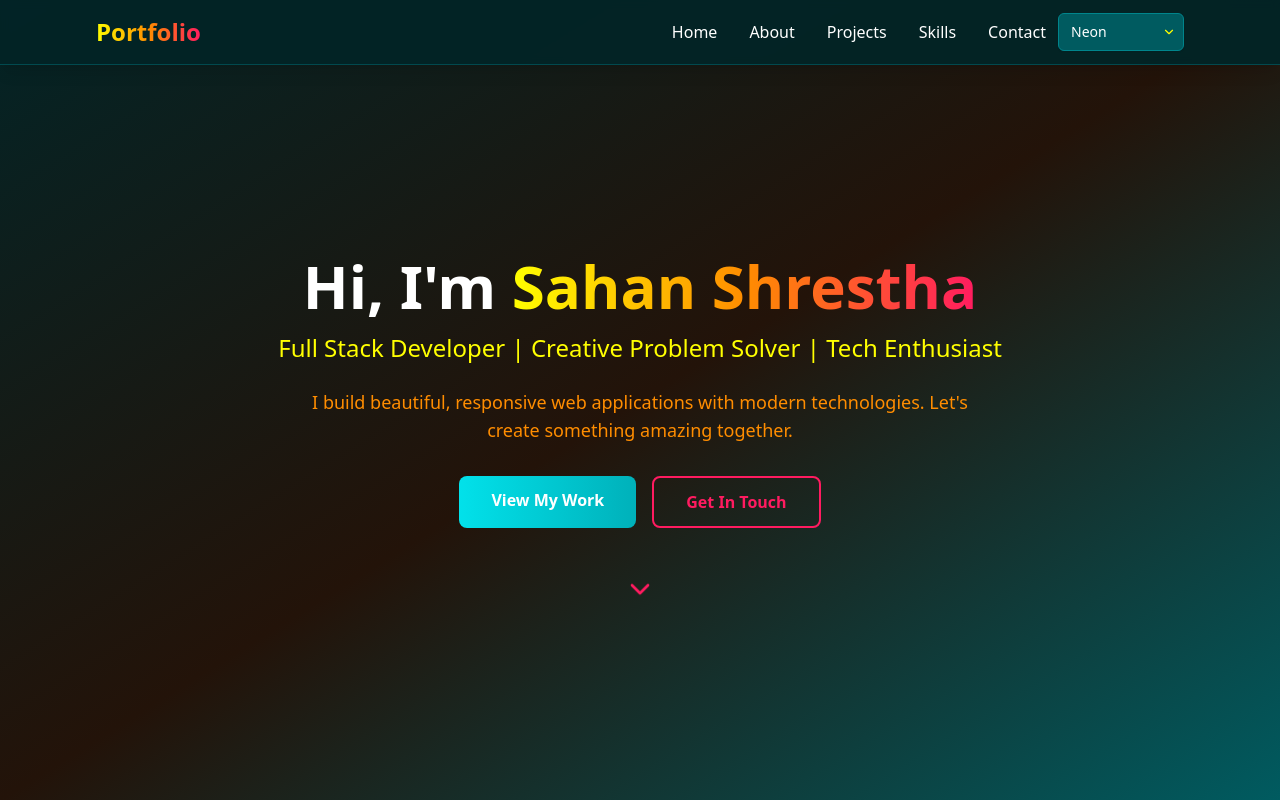
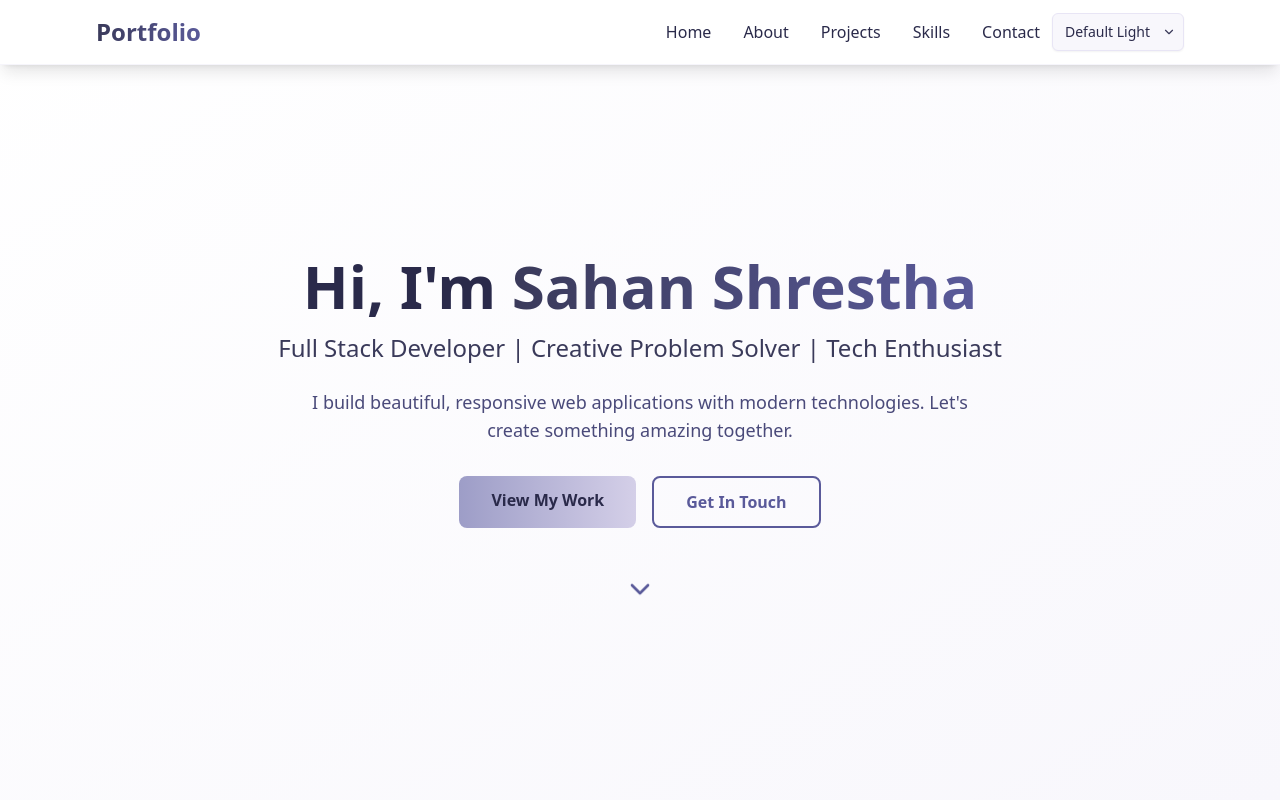
Before and after one commit to sahanhomah/Portfolio, a React (Vite) app: page / in a window 1280 px wide. Shown: the top 800 px of the page. Built offline with nearby package versions, Linux system fonts and the light colour scheme.

Commit message:
theme manage garya

```diff
--- a/src/components/Contact.jsx
+++ b/src/components/Contact.jsx
@@ -70,7 +70,6 @@ export default function Contact() {
   const socialLinks = [
     { icon: ExternalLink, url: "https://github.com/sahanhomah", label: "GitHub", color: "hover:text-brand-100" },
     { icon: ExternalLink, url: "https://www.linkedin.com/in/sahan-shrestha-09a919316/", label: "LinkedIn", color: "hover:text-brand-300" },
-
     { icon: Mail, url: "mailto:sahanshrestha2000@gmail.com", label: "Email", color: "hover:text-brand-300" }
   ];
 
@@ -107,7 +106,7 @@ export default function Contact() {
                 <div>
                   <p className="text-brand-200 text-sm">Phone</p>
                   <a href="tel:+1234567890" className="text-lg hover:text-brand-300 transition">
-                    +1 (234) 567-8900
+                    +977 9813068936
                   </a>
                 </div>
               </div>
--- a/src/components/Hero.jsx
+++ b/src/components/Hero.jsx
@@ -2,7 +2,7 @@ import { ChevronDown } from 'lucide-react';
 
 export default function Hero() {
   return (
-    <section id="home" className="min-h-screen bg-gradient-to-br from-brand-900 via-[#231309] to-brand-800 text-brand-50 flex items-center justify-center pt-16">
+    <section id="home" className="min-h-screen bg-gradient-to-br from-brand-900 to-brand-800 text-brand-50 flex items-center justify-center pt-16">
       <div className="max-w-4xl mx-auto px-4 sm:px-6 lg:px-8 text-center animate-fade-in">
         <div className="mb-8">
           <h1 className="text-4xl md:text-6xl font-bold mb-4 leading-tight">
--- a/src/theme.js
+++ b/src/theme.js
@@ -1,6 +1,22 @@
 export const THEME_STORAGE_KEY = 'portfolio-theme'
 
 export const THEMES = [
+  {
+    id: 'default-light',
+    label: 'Default Light',
+    colors: {
+      50: '#2a2a4a',
+      100: '#3a3a5a',
+      200: '#4a4a7a',
+      300: '#5a5a9a',
+      400: '#7b7baf',
+      500: '#9d9dc7',
+      600: '#d4cfe8',
+      700: '#e8e5f5',
+      800: '#f8f7fc',
+      900: '#ffffff',
+    },
+  },
   {
     id: 'neon',
     label: 'Neon',
@@ -99,7 +115,7 @@ export const THEMES = [
   },
 ]
 
-export const DEFAULT_THEME_ID = 'neon'
+export const DEFAULT_THEME_ID = 'default-light'
 
 export function hexToRgbTriplet(hex) {
   const normalizedHex = hex.replace('#', '')
```
Also changed, not shown: src/assets/giticon.png (added).
